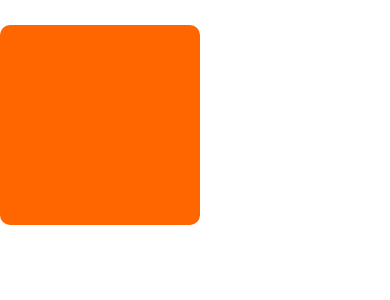
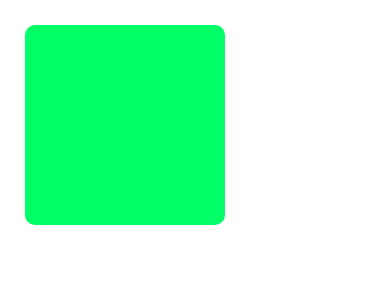
Before and after one commit to xunzhongchen/react-native, a React Native app: screen / in a window 390 px wide. Shown: the top 300 px of the page. Built offline with nearby package versions, Linux system fonts and the light colour scheme.

Commit message:
组件的style属不仅可以是对象 还可以是数组 数组元素是对象  权向后递

```diff
--- a/App.js
+++ b/App.js
@@ -18,13 +18,16 @@
 export default class App extends Component<Props> {
   render() {
     return (
-      <View style={{
+      <View style={[{
         width:200,
         height:200,
         backgroundColor:'#ff6600',
-        marginTop:25,
+        marginTop:25 ,
         borderRadius:10
-      }}></View>
+      },{
+        marginLeft:25,
+        backgroundColor:'#00ff66'
+      }]}></View>
     );
   }
 }
```
Also changed, not shown: 1 other file (tests, documents, lock files or other folders).
